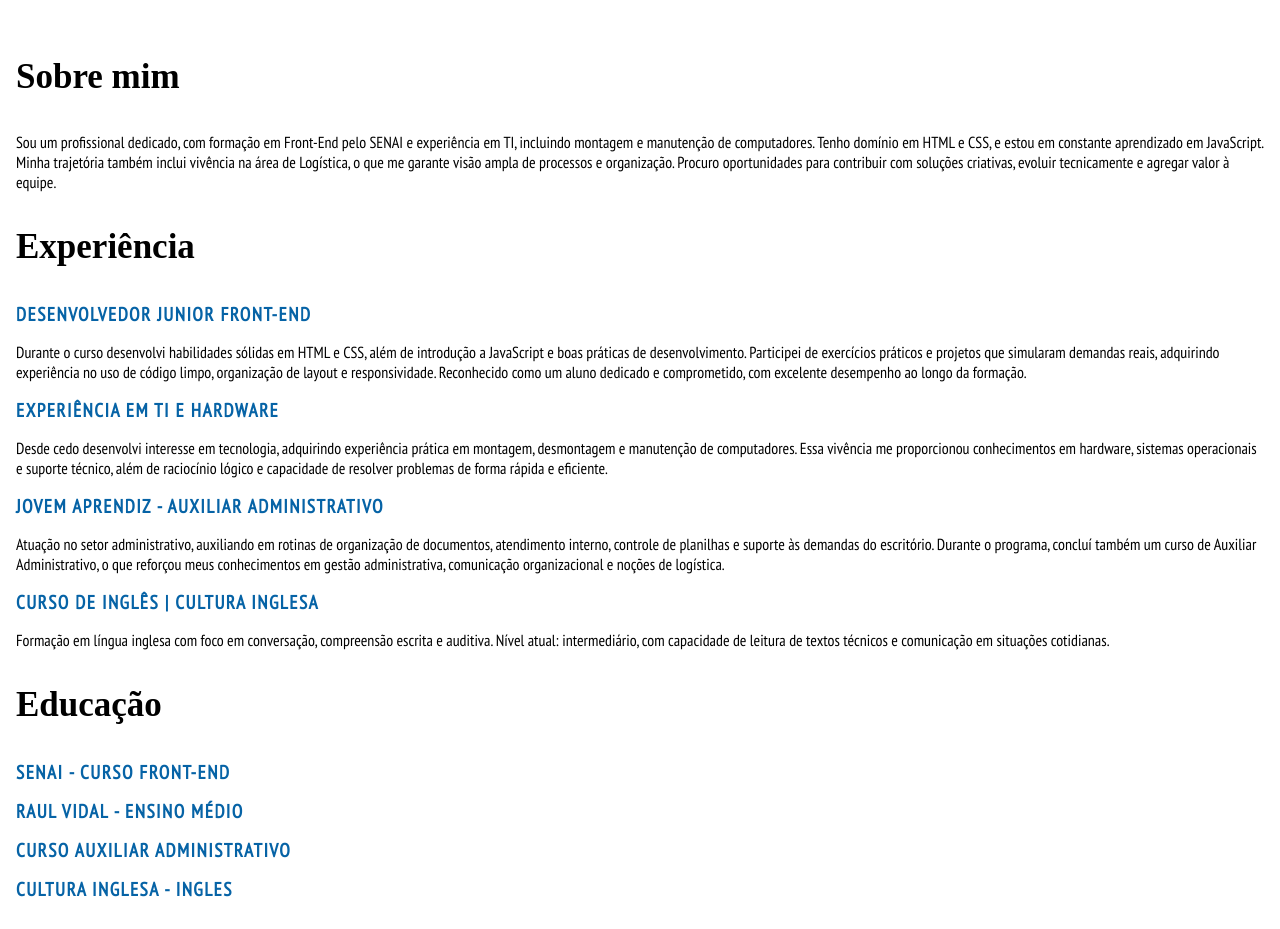
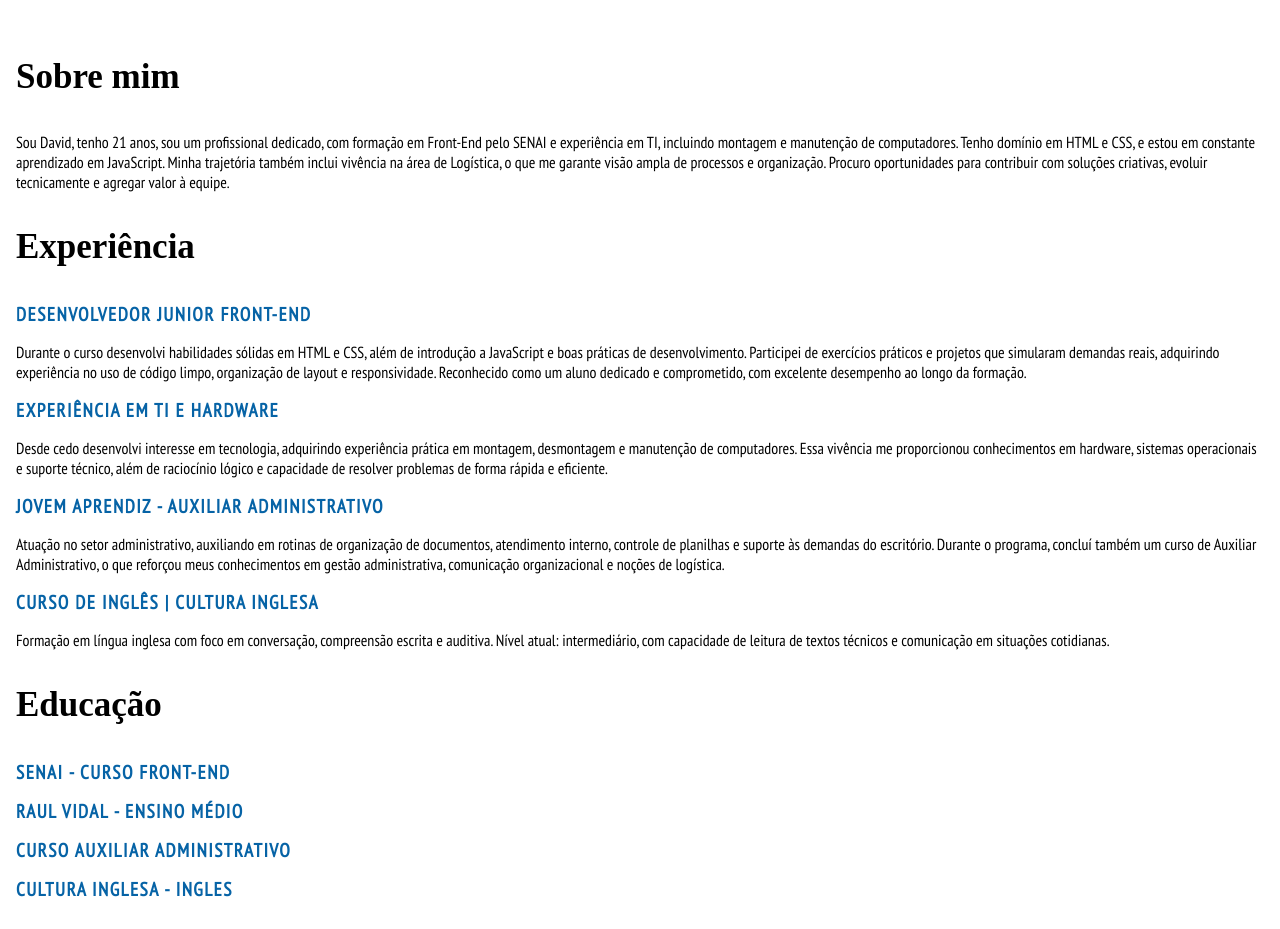
Before and after one commit to davidnascimento971/sobre-mim, a plain HTML site: page index.html in a window 1280 px wide. Shown: the part 1440-2369 px from the top of the page. Drawn offline with Linux system fonts and the light colour scheme; files whose address does not match are found by name; a web font is replaced by a local one.

Commit message:
Atualizar o index.html

```diff
--- a/index.html
+++ b/index.html
@@ -58,7 +58,7 @@
         <div class="about">
             <div class="box">
                 <h3 class="fonte2" > Sobre mim </h3>
-                <p> Sou um profissional dedicado, com formação em Front-End pelo SENAI e experiência em TI, incluindo montagem e manutenção de computadores. Tenho domínio em HTML e CSS, e estou em constante aprendizado em JavaScript. Minha trajetória também inclui vivência na área de Logística, o que me garante visão ampla de processos e organização. Procuro oportunidades para contribuir com soluções criativas, evoluir tecnicamente e agregar valor à equipe. </p>
+                <p> Sou David, tenho 21 anos, sou um profissional dedicado, com formação em Front-End pelo SENAI e experiência em TI, incluindo montagem e manutenção de computadores. Tenho domínio em HTML e CSS, e estou em constante aprendizado em JavaScript. Minha trajetória também inclui vivência na área de Logística, o que me garante visão ampla de processos e organização. Procuro oportunidades para contribuir com soluções criativas, evoluir tecnicamente e agregar valor à equipe. </p>
             </div>
             <div class="box">
                 <h3 class="fonte2" > Experiência </h3>
```
